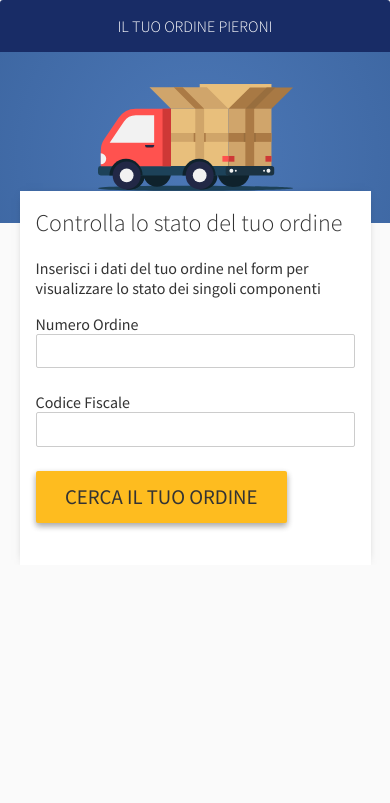
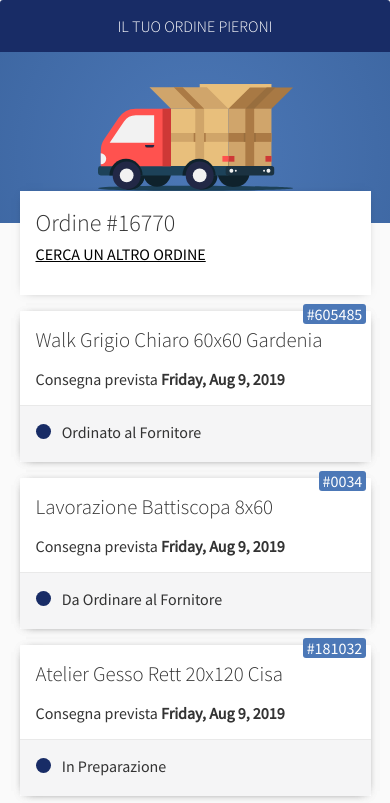
Before and after one commit to MatteoPieroni/pieroni-ordini, a Svelte app: page / in a window 390 px wide. Shown: the top 803 px of the page. Built offline with nearby package versions, Linux system fonts and the light colour scheme.

Commit message:
Divided dektop and mobile

```diff
--- a/src/App.svelte
+++ b/src/App.svelte
@@ -12,7 +12,7 @@
     data = {};
   };
 
-  /*data = {
+  data = {
     sezordine: "5",
     numordine: "16770",
     righe: [
@@ -52,7 +52,7 @@
         dataConsegna: "2019-08-09"
       }
     ]
-  };*/
+  };
 </script>
 
 <style type="text/scss">
@@ -77,13 +77,9 @@
     margin: 0 auto;
     border-radius: 3px;
     padding: 0;
-    max-width: 450px;
     overflow-x: hidden;
 
     @media (min-width: 768px) {
-      top: 50%;
-      padding: 2rem;
-      transform: translateY(-50%);
     }
   }
 
@@ -98,7 +94,9 @@
   }
 
   .data-container {
-    margin-bottom: 2rem;
+    margin: 0 auto 2rem auto;
+    width: 90vw;
+    box-sizing: border-box;
   }
 </style>
 
--- a/src/components/Items.svelte
+++ b/src/components/Items.svelte
@@ -1,6 +1,8 @@
 <script>
   import { fly } from "svelte/transition";
-  import SingleItem from "./SingleItem.svelte";
+  import { statuses } from "../constants.js";
+  import SingleItemMobile from "./SingleItemMobile.svelte";
+  import SingleItemDesktop from "./SingleItemDesktop.svelte";
   export let orderData;
 </script>
 
@@ -15,10 +17,14 @@
   .item {
     position: relative;
     margin: 0rem auto 0 auto;
-    width: 90vw;
+    width: 100%;
     background: #fff;
     box-shadow: 0 1px 10px -6px rgba(0, 0, 0, 0.5);
     box-sizing: border-box;
+  }
+
+  .desktop-only {
+    display: none;
   }
 
   @media (min-width: 768px) {
@@ -29,23 +35,39 @@
 
   @media (min-width: 1024px) {
     .container {
-      grid-template-columns: 1fr 1fr 1fr;
+      grid-template-columns: 1fr;
     }
-  }
 
-  @media (min-width: 1200px) {
-    .container {
-      grid-template-columns: 1fr 1fr 1fr 1fr;
+    .mobile-only {
+      display: none;
+    }
+
+    .desktop-only {
+      display: block;
     }
   }
 </style>
 
-<ul class="container">
+<ul class="container mobile-only">
   {#each orderData.righe as item, index}
     <li
       class="item"
       transition:fly={{ x: 200, duration: 300, delay: 100 * index }}>
-      <SingleItem orderItem={item} />
+      <SingleItemMobile orderItem={item} />
     </li>
   {/each}
 </ul>
+<table class="desktop-only">
+  <tr>
+    <th>Descrizione</th>
+    <th>Articolo</th>
+    <th>Consegna Prevista</th>
+
+    {#each Object.keys(statuses) as statusId}
+      <th>{statuses[statusId]}</th>
+    {/each}
+  </tr>
+  {#each orderData.righe as item, index}
+    <SingleItemDesktop orderItem={item} />
+  {/each}
+</table>
--- a/src/components/SingleItem.svelte
+++ b/src/components/SingleItemDesktop.svelte
@@ -1,6 +1,6 @@
 <script>
   import { formatDate } from "../services/Dates";
-  import Statuses from "./Statuses.svelte";
+  import StatusesDesktop from "./StatusesDesktop.svelte";
   export let orderItem;
 
   const { articolo, descrizione, stato, dataOrdine, dataConsegna } = orderItem;
@@ -8,10 +8,14 @@
   const formattedDate = formatDate(dataConsegna);
 </script>
 
-<style>
+<style type="text/scss">
   .card {
+    display: none;
     border-radius: 3px;
     box-shadow: 0px 1px 10px -6px rgba(0, 0, 0, 0.5);
+    @media (min-width: 1024px) {
+      display: block;
+    }
   }
 
   .header {
@@ -41,14 +45,9 @@
   }
 </style>
 
-<div class="card">
-  <div class="header">
-    <h3 class="title">{descrizioneLowerCase}</h3>
-    <p class="article-number">#{articolo}</p>
-    <p class="delivery-date">
-      Consegna prevista
-      <strong>{formattedDate}</strong>
-    </p>
-  </div>
-  <Statuses currentStatus={stato} />
-</div>
+<tr class="row">
+  <td>{descrizioneLowerCase}</td>
+  <td>#{articolo}</td>
+  <td>{formattedDate}</td>
+  <StatusesDesktop currentStatus={stato} />
+</tr>
--- /dev/null
+++ b/src/components/SingleItemMobile.svelte
@@ -0,0 +1,59 @@
+<script>
+  import { formatDate } from "../services/Dates";
+  import StatusesMobile from "./StatusesMobile.svelte";
+  export let wrapperClass;
+  export let orderItem;
+
+  const { articolo, descrizione, stato, dataOrdine, dataConsegna } = orderItem;
+  const descrizioneLowerCase = descrizione.toLowerCase();
+  const formattedDate = formatDate(dataConsegna);
+</script>
+
+<style type="text/scss">
+  .card {
+    display: block;
+    border-radius: 3px;
+    box-shadow: 0px 1px 10px -6px rgba(0, 0, 0, 0.5);
+    @media (min-width: 1024px) {
+      display: none;
+    }
+  }
+
+  .header {
+    border-bottom: 1px solid rgba(227, 227, 227, 0.77);
+    padding: 1rem;
+  }
+
+  .title {
+    margin: 0;
+    font-size: 1.3rem;
+    text-transform: capitalize;
+  }
+
+  .article-number {
+    position: absolute;
+    top: -7px;
+    right: 5px;
+    margin: 0;
+    border-radius: 3px;
+    padding: 0 0.2rem;
+    background: #4c78b7;
+    color: #fff;
+  }
+
+  .delivery-date {
+    margin-bottom: 0;
+  }
+</style>
+
+<div class={`card ${wrapperClass ? wrapperClass : ''}`}>
+  <div class="header">
+    <h3 class="title">{descrizioneLowerCase}</h3>
+    <p class="article-number">#{articolo}</p>
+    <p class="delivery-date">
+      Consegna prevista
+      <strong>{formattedDate}</strong>
+    </p>
+  </div>
+  <StatusesMobile currentStatus={stato} />
+</div>
--- /dev/null
+++ b/src/components/StatusesDesktop.svelte
@@ -0,0 +1,15 @@
+<script>
+  import { statuses } from "../constants";
+  export let currentStatus;
+</script>
+
+<style type="text/scss">
+
+</style>
+
+{#each Object.keys(statuses) as statusId}
+  <td
+    class={`status-single ${currentStatus > statusId ? 'done' : ''} ${currentStatus === statusId ? 'active' : ''}`}>
+    <span class="icon" />
+  </td>
+{/each}
```
Also changed, not shown: src/components/StatusesMobile.svelte (renamed from src/components/Statuses.svelte).
